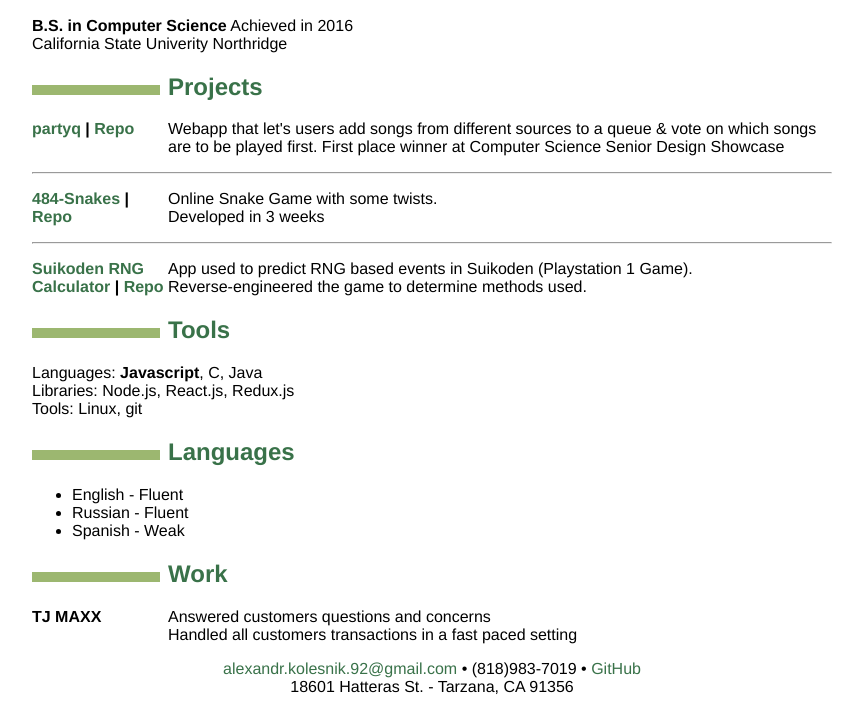
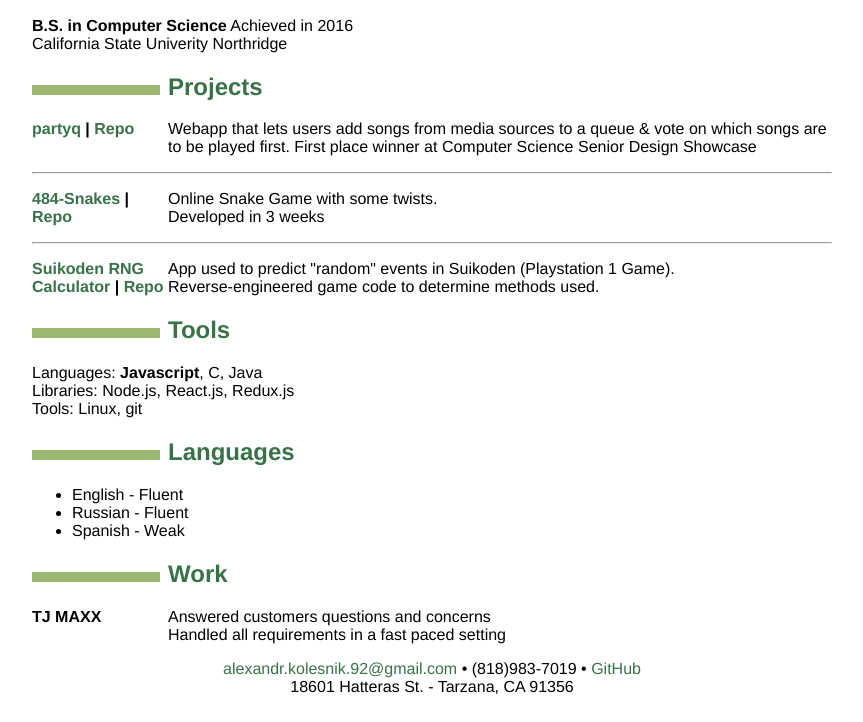
Before and after one commit to ak505188/ak505188.github.io, a plain HTML site: page index.html in a window 1280 px wide. Shown: the part 162-884 px from the top of the page, without its empty margins (208-1071 px from the left). Drawn offline with Linux system fonts and the light colour scheme.

Commit message:
Default generated commit message.

```diff
--- a/index.html
+++ b/index.html
@@ -16,7 +16,7 @@ California State Univerity Northridge</p>
 <h2 id="projects">Projects</h2>
 <dl>
 <dt><a href="http://partyq.io">partyq</a> | <a href="https://github.com/marcomarandiz/partyq">Repo</a></dt>
-<dd>Webapp that let's users add songs from different sources to a queue &amp; vote on which songs are to be played first. First place winner at Computer Science Senior Design Showcase
+<dd>Webapp that lets users add songs from media sources to a queue &amp; vote on which songs are to be played first. First place winner at Computer Science Senior Design Showcase
 </dd>
 </dl>
 <hr />
@@ -29,8 +29,8 @@ Developed in 3 weeks
 <hr />
 <dl>
 <dt><a href="https://ak505188.github.io/SuikodenRNG">Suikoden RNG Calculator</a> | <a href="https://github.com/ak505188/SuikodenRNG">Repo</a></dt>
-<dd>App used to predict RNG based events in Suikoden (Playstation 1 Game).<br />
-Reverse-engineered the game to determine methods used.
+<dd>App used to predict &quot;random&quot; events in Suikoden (Playstation 1 Game).<br />
+Reverse-engineered game code to determine methods used.
 </dd>
 </dl>
 <h2 id="tools">Tools</h2>
@@ -47,7 +47,7 @@ Tools: Linux, git</p>
 <dl>
 <dt>TJ MAXX</dt>
 <dd>Answered customers questions and concerns<br />
-Handled all customers transactions in a fast paced setting
+Handled all requirements in a fast paced setting
 </dd>
 </dl>
 <blockquote>
```
